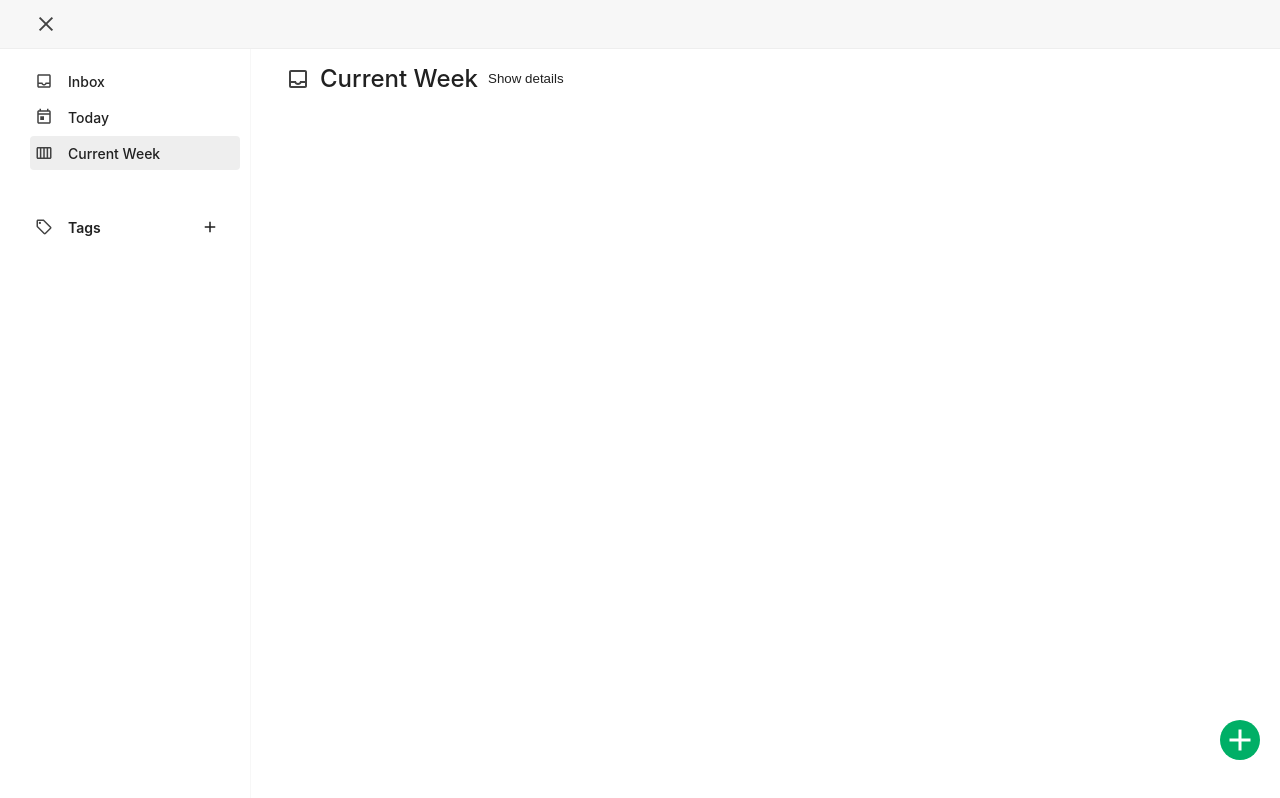
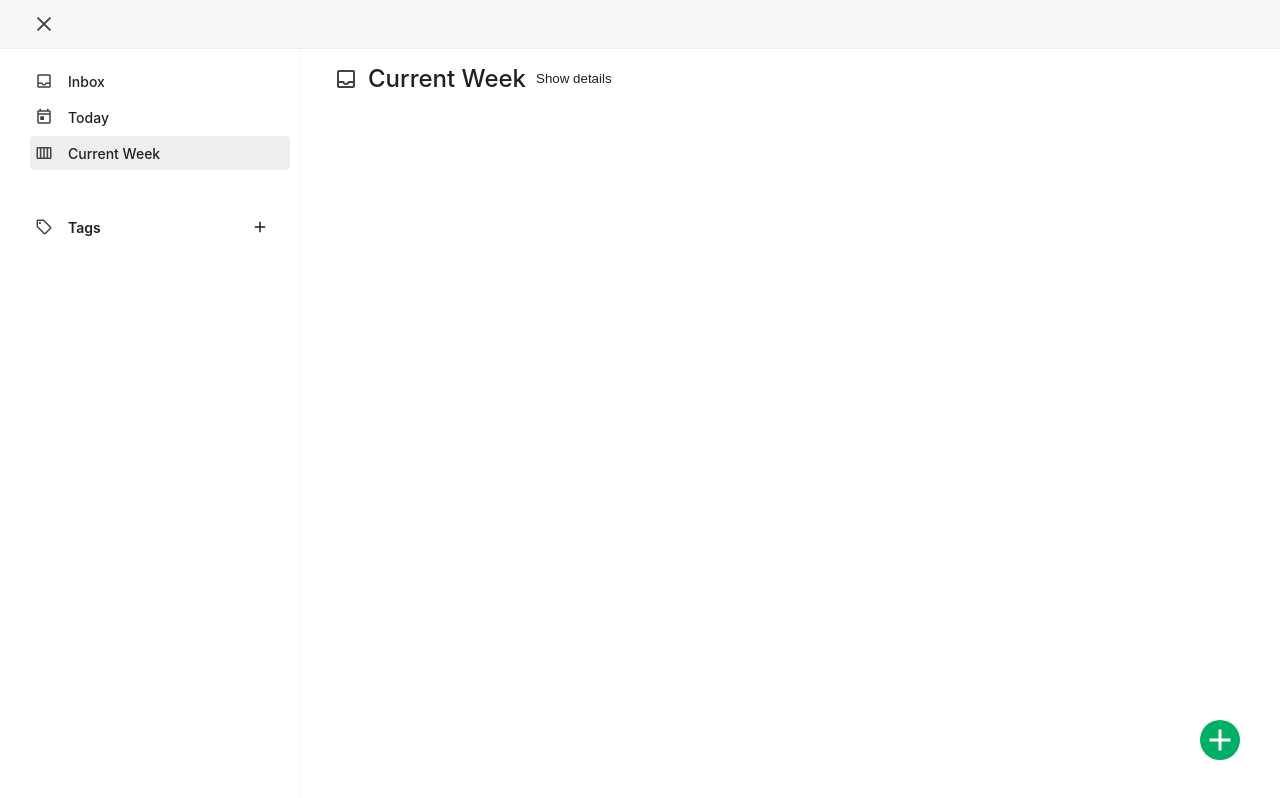
Before and after one commit to Keynotech/EngineeringProjectWeb, a React (Create React App) app: page /week in a window 1280 px wide. Shown: the top 798 px of the page. Built offline with nearby package versions, Linux system fonts and the light colour scheme; no server answers.

Commit message:
improve responsiveness of layout

```diff
--- a/src/api/api.js
+++ b/src/api/api.js
@@ -8,14 +8,14 @@ import { hideTaskPage } from "../store/features/layoutSlice"
 
 function useTaskQuery(taskId) {
   const data = useQuery(["tasks", taskId], () =>
-    fetch(`http://localhost:5000/tasks/${taskId}`).then((res) => res.json())
+    fetch(`http://192.168.0.159:5000/tasks/${taskId}`).then((res) => res.json())
   )
   return data
 }
 
 function useTasksQuery() {
   const data = useQuery(["tasks"], () =>
-    fetch(`http://localhost:5000/tasks`).then((res) => res.json())
+    fetch(`http://192.168.0.159:5000/tasks`).then((res) => res.json())
   )
   return data
 }
@@ -25,7 +25,7 @@ function useUpdateSingleTask(taskId) {
 
   return useMutation(
     ({ ...props }) => {
-      fetch(`http://localhost:5000/tasks/${taskId}`, {
+      fetch(`http://192.168.0.159:5000/tasks/${taskId}`, {
         method: "PATCH",
         headers: {
           "content-type": "application/json",
@@ -83,7 +83,7 @@ function useUpdateTaskOnList(taskId) {
 
   return useMutation(
     ({ ...props }) => {
-      fetch(`http://localhost:5000/tasks/${taskId}`, {
+      fetch(`http://192.168.0.159:5000/tasks/${taskId}`, {
         method: "PATCH",
         headers: {
           "content-type": "application/json",
@@ -131,7 +131,7 @@ function useDeleteTask(taskId) {
 
   return useMutation(
     () => {
-      fetch(`http://localhost:5000/tasks/${taskId}`, {
+      fetch(`http://192.168.0.159:5000/tasks/${taskId}`, {
         method: "DELETE",
       }).then((res) => res.json())
     },
@@ -160,14 +160,14 @@ function useDeleteTask(taskId) {
 function useTagQuery(tagId) {
   const queryClient = useQueryClient()
   const data = useQuery(["tags", tagId], () =>
-    fetch(`http://localhost:5000/tags/${tagId}`).then((res) => res.json())
+    fetch(`http://192.168.0.159:5000/tags/${tagId}`).then((res) => res.json())
   )
   return data
 }
 function useTagsQuery() {
   const queryClient = useQueryClient()
   const data = useQuery(["tags"], () =>
-    fetch(`http://localhost:5000/tags`).then((res) => res.json())
+    fetch(`http://192.168.0.159:5000/tags`).then((res) => res.json())
   )
   if (data.isSuccess) {
     data.data.forEach((e) => {
--- a/src/feature/Task/NewTaskButton/NewTaskButton.style.js
+++ b/src/feature/Task/NewTaskButton/NewTaskButton.style.js
@@ -1,15 +1,14 @@
 /* eslint-disable no-unused-vars */
 import styled, { css } from "styled-components"
+import zIndex from "../../../utils/zIndex"
 
 export const Button = styled.button`
   position: absolute;
-  right: 20px;
-  bottom: 40px;
-  width: 40px;
-  height: 40px;
-  z-index: 9999;
+  width: 100%;
+  height: 100%;
   border-radius: 25px;
   background-color: ${(props) => props.theme.brandColor};
+  z-index: ${zIndex.level2};
   opacity: 1;
   transition: opacity 0.25s cubic-bezier(0.42, 0, 1, 1);
 
--- a/src/feature/Task/TaskItem/TaskItem.style.js
+++ b/src/feature/Task/TaskItem/TaskItem.style.js
@@ -85,10 +85,6 @@ export const TagsContainer = styled.div`
   //justify-content: flex-end;
   gap: 8px;
   overflow: hidden;
-
-  @media (max-width: 768px) {
-    flex-wrap: wrap;
-  }
 `
 
 const Description = styled.div`
--- a/src/feature/Task/TaskList/TaskListHeader.js
+++ b/src/feature/Task/TaskList/TaskListHeader.js
@@ -3,6 +3,7 @@ import { useDispatch, useSelector } from "react-redux"
 import styled from "styled-components"
 import PropTypes from "prop-types"
 import { toggleDisplayDetails } from "../../../store/features/tasksSlice"
+import zIndex from "../../../utils/zIndex"
 
 const Wrapper = styled.div`
   display: flex;
@@ -14,7 +15,7 @@ const Wrapper = styled.div`
   padding: 15px 6px;
   color: ${(props) => props.theme.textSecondary};
   background-color: ${(props) => props.theme.background};
-  z-index: 200;
+  z-index: ${zIndex.level1};
 `
 
 const Icon = styled.span`
--- a/src/layout/AppLayout/AppLayout.js
+++ b/src/layout/AppLayout/AppLayout.js
@@ -7,6 +7,7 @@ import Sidebar from "../../navigation/Sidebar/Sidebar"
 import { hideSidebar, showSidebar } from "../../store/features/layoutSlice"
 import TagInput from "../../feature/Tag/TagInput/TagInput"
 import useWindowSize from "../../hooks/useWindowSize"
+import { size, mq } from "../../utils/mq"
 
 const Wrapper = styled.div`
   width: 100vw;
@@ -28,14 +29,16 @@ const Main = styled.main`
   ${({ sidebarVisibility }) =>
     sidebarVisibility &&
     css`
-      margin-left: 250px;
+      @media ${mq.laptop} {
+        margin-left: 300px;
+      }
     `}
 `
 
 function AppLayout() {
   // State hooks
   // ===========================================================================
-  const size = useWindowSize()
+  const windowSize = useWindowSize()
 
   // Selectors
   // ===========================================================================
@@ -44,6 +47,10 @@ function AppLayout() {
   )
   const tagInputVisibility = useSelector(
     (state) => state.layout.tagInputVisibility
+  )
+
+  const taskPageVisibility = useSelector(
+    (state) => state.layout.taskPageVisibility
   )
 
   // Dispatch
@@ -56,16 +63,18 @@ function AppLayout() {
   // ===========================================================================
 
   useEffect(() => {
-    if (size.width < 768) {
+    if (windowSize.width < size.tablet) {
+      _hideSidebar()
+    } else if (windowSize.width > size.laptop) {
+      _showSidebar()
+    }
+  }, [windowSize.width])
+
+  useEffect(() => {
+    if (windowSize.width < size.laptop && taskPageVisibility === true) {
       _hideSidebar()
     }
-  }, [size.width < 768])
-
-  useEffect(() => {
-    if (size.width > 768) {
-      _showSidebar()
-    }
-  }, [size.width > 768])
+  }, [windowSize.width, taskPageVisibility])
 
   return (
     <>
--- a/src/layout/MainLayout/MainLayout.js
+++ b/src/layout/MainLayout/MainLayout.js
@@ -4,6 +4,8 @@ import { Outlet } from "react-router-dom"
 import styled, { css } from "styled-components"
 import PropTypes from "prop-types"
 import NewTaskButton from "../../feature/Task/NewTaskButton/NewTaskButton"
+import { mq } from "../../utils/mq"
+import zIndex from "../../utils/zIndex"
 
 const Wrapper = styled.div`
   display: flex;
@@ -15,34 +17,81 @@ const Wrapper = styled.div`
 
 const ChildContainer = styled.div`
   flex: 1;
-  padding-left: 30px;
-  padding-right: 30px;
   height: 100%;
   overflow-y: auto;
+  padding: 0 12px;
+  transition: padding 0.25s cubic-bezier(0.42, 0, 1, 1);
+
+  @media ${mq.tablet} {
+    padding: 0 28px;
+  }
 `
 const OutletContainer = styled.div`
+  z-index: ${zIndex.level2};
   width: 0;
-  will-change: width;
-  transition: width 0.2s cubic-bezier(0.42, 0, 1, 1);
+
+  @media ${mq.tablet} {
+    will-change: width;
+    transition: width 0.25s cubic-bezier(0.42, 0, 1, 1);
+  }
 
   ${({ taskPageVisibility }) =>
     taskPageVisibility &&
     css`
-      width: min(420px, 100vw);
+      width: 100vw;
+      position: absolute;
+
+      @media ${mq.tablet} {
+        position: relative;
+        width: 400px;
+      }
+
+      @media ${mq.desktop} {
+        width: 450px;
+      }
+
+      @media ${mq.desktopL} {
+        width: 600px;
+      }
+
+      @media ${mq.desktopXL} {
+        width: 800px;
+      }
     `}
 `
 
 const ButtonContainer = styled.div`
-  position: absolute;
-  bottom: 0;
-  right: 0;
+  position: fixed;
+  bottom: 40px;
+  right: 20px;
+  width: 40px;
+  height: 40px;
+  z-index: ${zIndex.level1};
   will-change: right;
-  transition: right 0.2s cubic-bezier(0.42, 0, 1, 1);
+  transition: right 0.25s cubic-bezier(0.42, 0, 1, 1);
+
+  @media ${mq.tablet} {
+    right: 40px;
+  }
 
   ${({ taskPageVisibility }) =>
     taskPageVisibility &&
     css`
-      right: min(420px, 100vw);
+      @media ${mq.tablet} {
+        right: 420px;
+      }
+
+      @media ${mq.desktop} {
+        right: 470px;
+      }
+
+      @media ${mq.desktopL} {
+        right: 620px;
+      }
+
+      @media ${mq.desktopXL} {
+        right: 820px;
+      }
     `}
 `
 
--- a/src/navigation/Sidebar/Sidebar.js
+++ b/src/navigation/Sidebar/Sidebar.js
@@ -10,22 +10,35 @@ import SidebarItem from "./SidebarItem"
 import { hideSidebar, showTagInput } from "../../store/features/layoutSlice"
 import { useTagsQuery } from "../../api/api"
 import TagsList from "../../feature/Tag/TagList/TagList"
+import { mq } from "../../utils/mq"
+import zIndex from "../../utils/zIndex"
 
 const Wrapper = styled.nav`
-  position: fixed;
-  left: -400px;
-  z-index: 500;
+  position: absolute;
+  width: 100vw;
+  left: -100vw;
   height: calc(100vh - 48px);
-  width: min(250px, 100vw);
   overflow-y: auto;
+  z-index: ${zIndex.level9};
   background-color: ${(props) => props.theme.background};
   border-right: 1px solid ${(props) => props.theme.secondary};
-  transition: all 0.25s cubic-bezier(0.42, 0, 1, 1);
+  transition: left 0.25s cubic-bezier(0.42, 0, 1, 1);
+  will-change: left;
+
+  @media ${mq.phone} {
+    position: fixed;
+    left: -300px;
+    width: 300px;
+  }
 
   ${({ isVisible }) =>
     isVisible &&
     css`
       left: 0px;
+
+      @media ${mq.phone} {
+        left: 0px;
+      }
     `}
 
   &::-webkit-scrollbar {
@@ -36,8 +49,12 @@ const Wrapper = styled.nav`
 const Container = styled.div`
   width: calc(100% - 40px);
   padding-top: 15px;
-  padding-left: 30px;
+  padding-left: 15px;
   padding-bottom: 30px;
+
+  @media ${mq.tablet} {
+    padding-left: 30px;
+  }
 `
 
 const MenuList = styled.ul`
@@ -85,15 +102,16 @@ const Icon = styled.span`
 `
 
 const Backdrop = styled.div`
-  visibility: hidden;
+  display: none;
 
-  @media (max-width: 768px) {
+  @media ${mq.phone} {
+    display: block;
     position: fixed;
     width: 100%;
     height: 100%;
-    z-index: 499;
+    z-index: ${zIndex.level8};
     background-color: rgba(0, 0, 0, 0.5);
-    transition: all 0.2s cubic-bezier(0.42, 0, 1, 1);
+    transition: all 0.25s cubic-bezier(0.42, 0, 1, 1);
     opacity: 0;
     visibility: hidden;
 
@@ -104,9 +122,15 @@ const Backdrop = styled.div`
         visibility: visible;
       `}
   }
+  @media ${mq.tablet} {
+    display: none;
+  }
 `
 
 function Sidebar() {
+  // State Hooks
+  // ===========================================================================
+
   // Dispatch
   // ===========================================================================
   const dispatch = useDispatch()
--- a/src/navigation/Sidebar/SidebarItem.js
+++ b/src/navigation/Sidebar/SidebarItem.js
@@ -4,6 +4,7 @@ import styled from "styled-components"
 import { NavLink } from "react-router-dom"
 import PropTypes from "prop-types"
 import { hideSidebar, hideTaskPage } from "../../store/features/layoutSlice"
+import { size } from "../../utils/mq"
 
 const Link = styled(NavLink)`
   transition: all 0.25s ease-in;
@@ -40,7 +41,7 @@ function SidebarItem({ icon, name, route }) {
   const _hideSidebar = () => dispatch(hideSidebar())
 
   const hideSidebarOnMobile = () => {
-    if (window.innerWidth <= 768) {
+    if (window.innerWidth <= size.laptop) {
       _hideSidebar()
     }
   }
--- a/src/navigation/TopBar/TopBar.js
+++ b/src/navigation/TopBar/TopBar.js
@@ -2,12 +2,14 @@
 import React from "react"
 import styled from "styled-components"
 import SidebarToggleBtn from "./SidebarToggleBtn"
+import { mq } from "../../utils/mq"
+import zIndex from "../../utils/zIndex"
 
 const Wrapper = styled.div`
   display: flex;
   align-items: center;
   justify-content: center;
-  z-index: 500;
+  z-index: ${zIndex.level9};
   width: 100vw;
   height: 48px;
   background-color: ${(props) => props.theme.secondary};
@@ -20,10 +22,10 @@ const Container = styled.div`
   justify-content: space-between;
   height: 100%;
   width: 100%;
-  padding: 0 32px;
+  padding: 0 15px;
 
-  @media (max-width: 768px) {
-    padding: 0 12px;
+  @media ${mq.tablet} {
+    padding: 0 30px;
   }
 `
 
--- a/src/utils/mq.js
+++ b/src/utils/mq.js
@@ -1,12 +1,18 @@
 /* eslint-disable import/prefer-default-export */
-export const sizesDisplay = {
+export const size = {
+  desktopXL: 1800,
+  desktopL: 1400,
   desktop: 1200,
+  laptop: 1024,
   tablet: 768,
   phone: 480,
 }
 
 export const mq = {
-  desktop: `@media (min-width: ${sizesDisplay.desktop})`,
-  tablet: `@media (min-width: ${sizesDisplay.desktop})`,
-  phone: `@media (min-width: ${sizesDisplay.desktop})`,
+  desktopXL: `(min-width: ${size.desktopXL}px)`,
+  desktopL: `(min-width: ${size.desktopL}px)`,
+  desktop: `(min-width: ${size.desktop}px)`,
+  laptop: `(min-width: ${size.laptop}px)`,
+  tablet: `(min-width: ${size.tablet}px)`,
+  phone: `(min-width: ${size.phone}px)`,
 }
```
